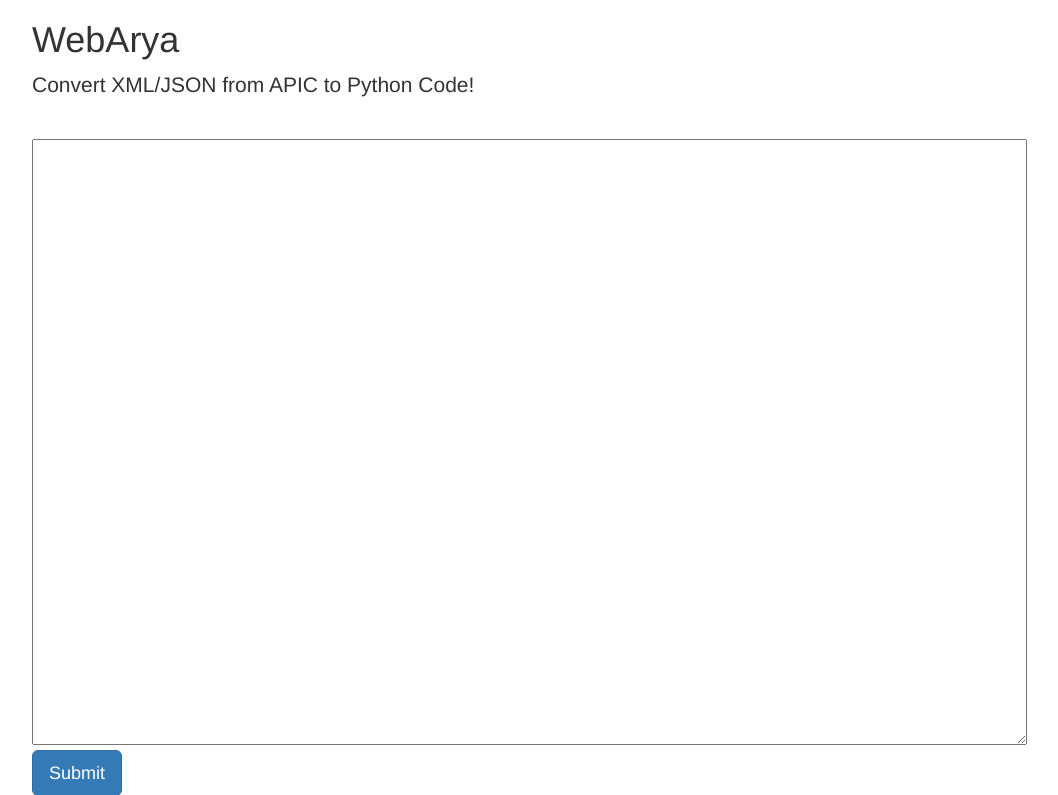
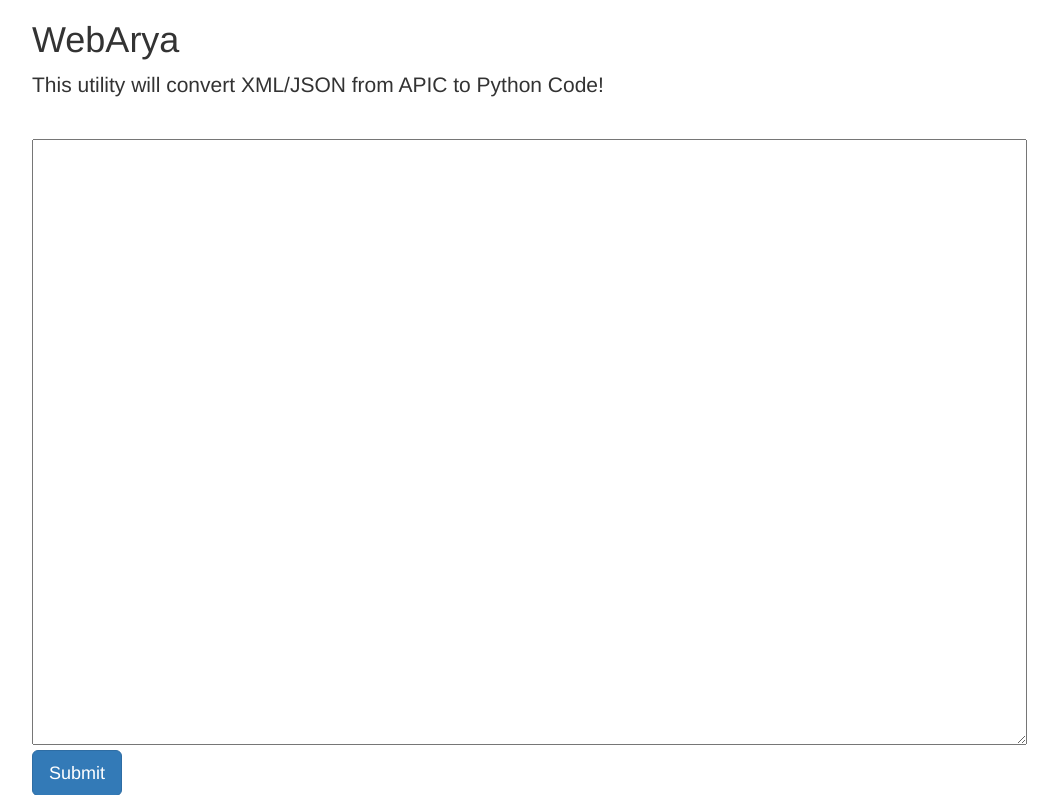
Before and after one commit to datacenter/webarya, a Flask app: page / in a window 1280 px wide. Shown: the top 795 px of the page, without its empty margins (38-1096 px from the left). Run offline with Flask 2, Linux system fonts and the light colour scheme; some libraries are stand-ins or nearby versions.

Commit message:
updated html template

```diff
--- a/webarya/templates/webarya.html
+++ b/webarya/templates/webarya.html
@@ -9,7 +9,7 @@
 <div class="container">
      <h1>WebArya</h1>
     <p class="lead">
-        Convert XML/JSON from APIC to Python Code!
+        This utility will convert XML/JSON from APIC to Python Code!
     </p>
 </div>
 
```
